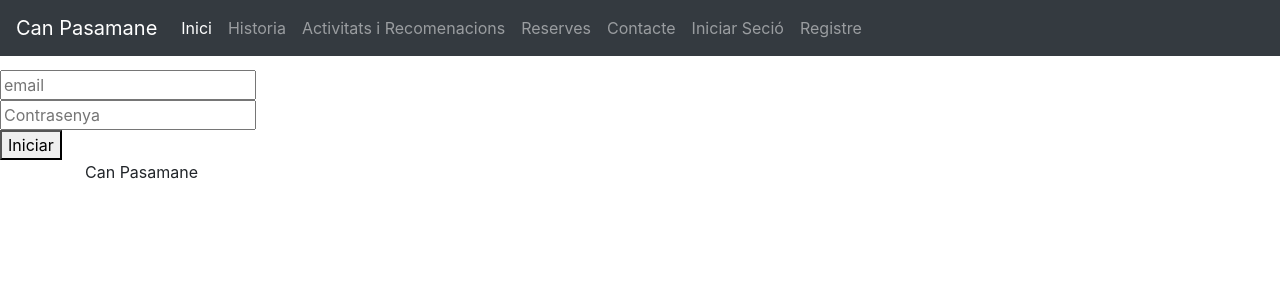
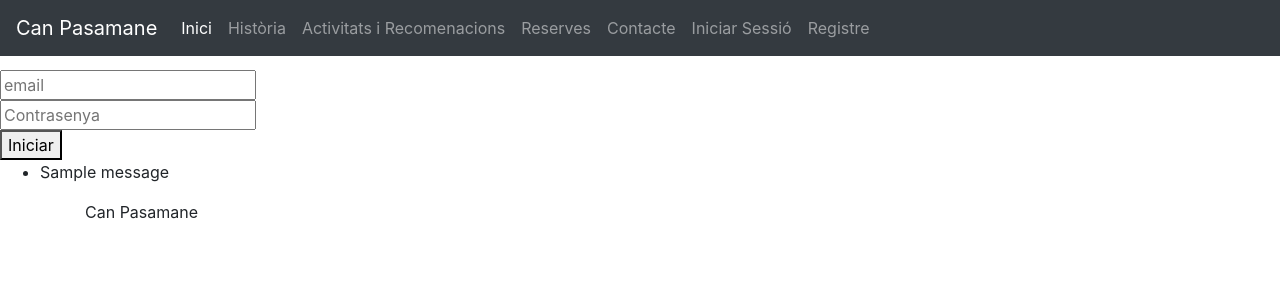
Before and after one commit to davidthenjohn/CanPasamane, a Django app: page /accounts/login in a window 1280 px wide. Shown: the top 300 px of the page. Run offline with Django 3.2, Linux system fonts and the light colour scheme; tables that the repository leaves empty hold one stand-in row (values such as "Sample post"); one stand-in notice (Sample message) is shown; some libraries are stand-ins or nearby versions.

Commit message:
comprovar login

```diff
--- a/canpasamane/usuari/templates/Activitats.html
+++ b/canpasamane/usuari/templates/Activitats.html
@@ -18,7 +18,7 @@
             <a class="nav-link" href="{% url 'usuario:bienvenida' %}">Inici <span class="sr-only">(current)</span></a>
           </li>
           <li class="nav-item">
-            <a class="nav-link" href="{% url 'usuario:historia' %}">Historia</a>
+            <a class="nav-link" href="{% url 'usuario:historia' %}">Història</a>
           </li>
           <li class="nav-item">
             <a class="nav-link " href="{% url 'usuario:activitats' %}">Activitats i Recomenacions</a>
@@ -31,7 +31,7 @@
           </li>
           {% if user.username == '' %}
           <li class="nav-item">
-            <a class="nav-link " href="{% url 'usuario:inicioSesion' %}">Iniciar Seció</a>
+            <a class="nav-link " href="{% url 'usuario:inicioSesion' %}">Iniciar Sessió</a>
           </li>
           <li class="nav-item">
             <a class="nav-link " href="{% url 'usuario:registro' %}">Registre</a>
--- a/canpasamane/usuari/templates/bienvenida.html
+++ b/canpasamane/usuari/templates/bienvenida.html
@@ -18,7 +18,7 @@
               <a class="nav-link" href="{% url 'usuario:bienvenida' %}">Inici <span class="sr-only">(current)</span></a>
             </li>
             <li class="nav-item">
-              <a class="nav-link" href="{% url 'usuario:historia' %}">Historia</a>
+              <a class="nav-link" href="{% url 'usuario:historia' %}">Història</a>
             </li>
             <li class="nav-item">
               <a class="nav-link " href="{% url 'usuario:activitats' %}">Activitats i Recomenacions</a>
@@ -31,7 +31,7 @@
             </li>
             {% if user.username == '' %}
             <li class="nav-item">
-              <a class="nav-link " href="{% url 'usuario:inicioSesion' %}">Iniciar Seció</a>
+              <a class="nav-link " href="{% url 'usuario:inicioSesion' %}">Iniciar Sessió</a>
             </li>
             <li class="nav-item">
               <a class="nav-link " href="{% url 'usuario:registro' %}">Registre</a>
--- a/canpasamane/usuari/templates/contacte.html
+++ b/canpasamane/usuari/templates/contacte.html
@@ -18,7 +18,7 @@
             <a class="nav-link" href="{% url 'usuario:bienvenida' %}">Inici <span class="sr-only">(current)</span></a>
           </li>
           <li class="nav-item">
-            <a class="nav-link" href="{% url 'usuario:historia' %}">Historia</a>
+            <a class="nav-link" href="{% url 'usuario:historia' %}">Història</a>
           </li>
           <li class="nav-item">
             <a class="nav-link " href="{% url 'usuario:activitats' %}">Activitats i Recomenacions</a>
@@ -31,7 +31,7 @@
           </li>
           {% if user.username == '' %}
           <li class="nav-item">
-            <a class="nav-link " href="{% url 'usuario:inicioSesion' %}">Iniciar Seció</a>
+            <a class="nav-link " href="{% url 'usuario:inicioSesion' %}">Iniciar Sessió</a>
           </li>
           <li class="nav-item">
             <a class="nav-link " href="{% url 'usuario:registro' %}">Registre</a>
--- a/canpasamane/usuari/templates/historia.html
+++ b/canpasamane/usuari/templates/historia.html
@@ -18,7 +18,7 @@
             <a class="nav-link" href="{% url 'usuario:bienvenida' %}">Inici <span class="sr-only">(current)</span></a>
           </li>
           <li class="nav-item">
-            <a class="nav-link" href="{% url 'usuario:historia' %}">Historia</a>
+            <a class="nav-link" href="{% url 'usuario:historia' %}">Història</a>
           </li>
           <li class="nav-item">
             <a class="nav-link " href="{% url 'usuario:activitats' %}">Activitats i Recomenacions</a>
@@ -31,7 +31,7 @@
           </li>
           {% if user.username == '' %}
           <li class="nav-item">
-            <a class="nav-link " href="{% url 'usuario:inicioSesion' %}">Iniciar Seció</a>
+            <a class="nav-link " href="{% url 'usuario:inicioSesion' %}">Iniciar Sessió</a>
           </li>
           <li class="nav-item">
             <a class="nav-link " href="{% url 'usuario:registro' %}">Registre</a>
--- a/canpasamane/usuari/templates/home.html
+++ b/canpasamane/usuari/templates/home.html
@@ -17,7 +17,7 @@
               <a class="nav-link" href="{% url 'usuario:bienvenida' %}">Inici <span class="sr-only">(current)</span></a>
             </li>
             <li class="nav-item">
-              <a class="nav-link" href="{% url 'usuario:historia' %}">Historia</a>
+              <a class="nav-link" href="{% url 'usuario:historia' %}">Història</a>
             </li>
             <li class="nav-item">
               <a class="nav-link " href="{% url 'usuario:activitats' %}">Activitats i Recomenacions</a>
@@ -30,7 +30,7 @@
             </li>
             {% if user.username == '' %}
             <li class="nav-item">
-              <a class="nav-link " href="{% url 'usuario:inicioSesion' %}">Iniciar Seció</a>
+              <a class="nav-link " href="{% url 'usuario:inicioSesion' %}">Iniciar Sessió</a>
             </li>
             <li class="nav-item">
               <a class="nav-link " href="{% url 'usuario:registro' %}">Registre</a>
--- a/canpasamane/usuari/templates/login.html
+++ b/canpasamane/usuari/templates/login.html
@@ -19,7 +19,7 @@
               <a class="nav-link" href="{% url 'usuario:bienvenida' %}">Inici <span class="sr-only">(current)</span></a>
             </li>
             <li class="nav-item">
-              <a class="nav-link" href="{% url 'usuario:historia' %}">Historia</a>
+              <a class="nav-link" href="{% url 'usuario:historia' %}">Història</a>
             </li>
             <li class="nav-item">
               <a class="nav-link " href="{% url 'usuario:activitats' %}">Activitats i Recomenacions</a>
@@ -32,7 +32,7 @@
             </li>
             {% if user.username == '' %}
             <li class="nav-item">
-              <a class="nav-link " href="{% url 'usuario:inicioSesion' %}">Iniciar Seció</a>
+              <a class="nav-link " href="{% url 'usuario:inicioSesion' %}">Iniciar Sessió</a>
             </li>
             <li class="nav-item">
               <a class="nav-link " href="{% url 'usuario:registro' %}">Registre</a>
@@ -55,6 +55,13 @@
         <input type="password" name="password" placeholder="Contrasenya">
       </div>
       <button type="submit">Iniciar</button>
+      {% if messages %}
+    <ul class="messages">
+    {% for message in messages %}
+    <li{% if message.tags %} class="{{ message.tags }}"{% endif %}>{{ message }}</li>
+    {% endfor %}
+    </ul>
+{% endif %}
     </form>
     <footer class="container">
         <p>Can Pasamane</p>
--- a/canpasamane/usuari/templates/registro.html
+++ b/canpasamane/usuari/templates/registro.html
@@ -19,7 +19,7 @@
               <a class="nav-link" href="{% url 'usuario:bienvenida' %}">Inici <span class="sr-only">(current)</span></a>
             </li>
             <li class="nav-item">
-              <a class="nav-link" href="{% url 'usuario:historia' %}">Historia</a>
+              <a class="nav-link" href="{% url 'usuario:historia' %}">Història</a>
             </li>
             <li class="nav-item">
               <a class="nav-link " href="{% url 'usuario:activitats' %}">Activitats i Recomenacions</a>
@@ -32,7 +32,7 @@
             </li>
             {% if user.username == '' %}
             <li class="nav-item">
-              <a class="nav-link " href="{% url 'usuario:inicioSesion' %}">Iniciar Seció</a>
+              <a class="nav-link " href="{% url 'usuario:inicioSesion' %}">Iniciar Sessió</a>
             </li>
             <li class="nav-item">
               <a class="nav-link " href="{% url 'usuario:registro' %}">Registre</a>
--- a/canpasamane/usuari/templates/reserves.html
+++ b/canpasamane/usuari/templates/reserves.html
@@ -19,7 +19,7 @@
             <a class="nav-link" href="{% url 'usuario:bienvenida' %}">Inici <span class="sr-only">(current)</span></a>
           </li>
           <li class="nav-item">
-            <a class="nav-link" href="{% url 'usuario:historia' %}">Historia</a>
+            <a class="nav-link" href="{% url 'usuario:historia' %}">Història</a>
           </li>
           <li class="nav-item">
             <a class="nav-link " href="{% url 'usuario:activitats' %}">Activitats i Recomenacions</a>
@@ -32,7 +32,7 @@
           </li>
           {% if user.username == '' %}
           <li class="nav-item">
-            <a class="nav-link " href="{% url 'usuario:inicioSesion' %}">Iniciar Seció</a>
+            <a class="nav-link " href="{% url 'usuario:inicioSesion' %}">Iniciar Sessió</a>
           </li>
           <li class="nav-item">
             <a class="nav-link " href="{% url 'usuario:registro' %}">Registre</a>
--- a/canpasamane/usuari/views.py
+++ b/canpasamane/usuari/views.py
@@ -2,6 +2,7 @@ from django.contrib.auth import authenticate, login
 from django.contrib.auth.models import User
 from django.http import HttpResponse
 from django.shortcuts import render, redirect
+from django.contrib import messages
 
 from .form import ExtendedUserCreationForm, UserProfileForm
 from .models import Usuari
@@ -44,8 +45,7 @@ def registro(request):
             profile.save()
             username = form.cleaned_data.get('email')
             password = form.cleaned_data.get('password1')
-            print(profile.telefon)
-            print(profile.user.id)
+
             user = authenticate(username=username, password=password)
             login(request, user)
             return redirect('usuario:home')
@@ -73,7 +73,7 @@ def inicioSesion(request):
         else:
             print("Someone tried to login and failed.")
             print("They used email: {} and password: {}".format(username, password))
-            message = "nope"
+            messages.add_message(request, messages.INFO, 'Mail o contrasenya incorrecte')
             return render(request, 'login.html')
     else:
         return render(request, 'login.html', {})
```
